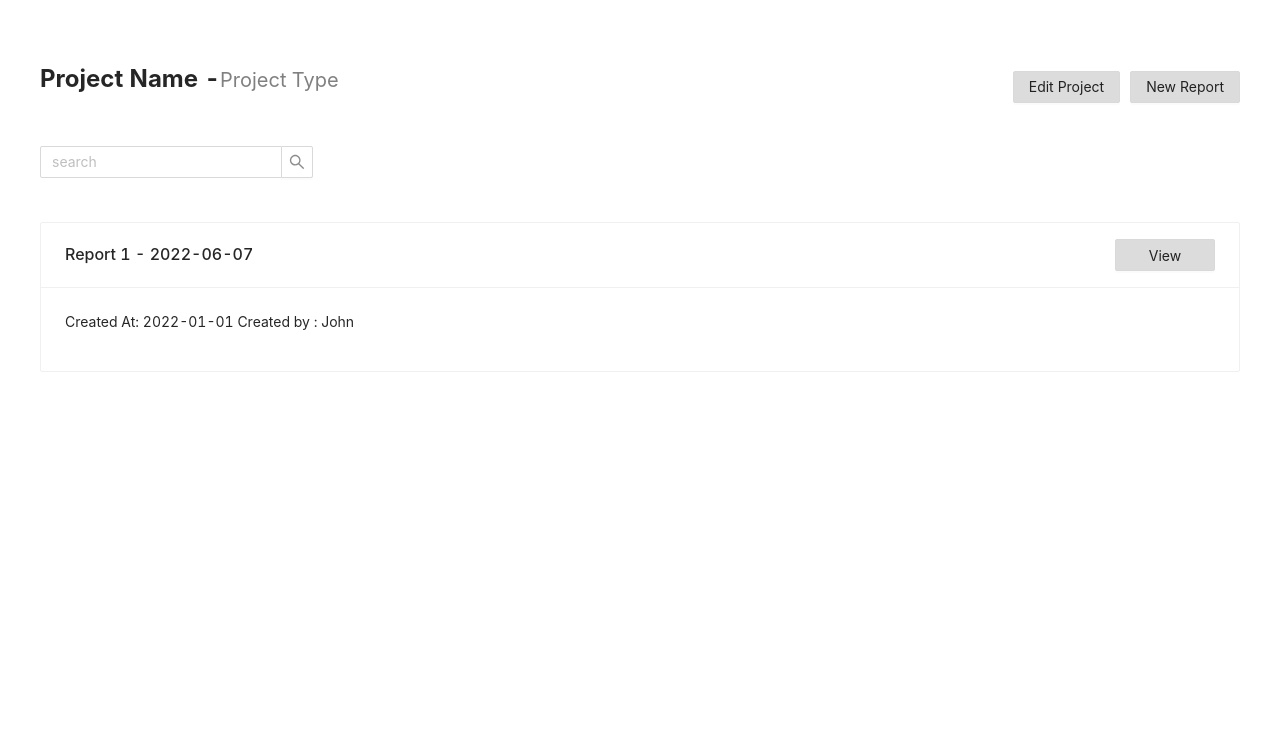
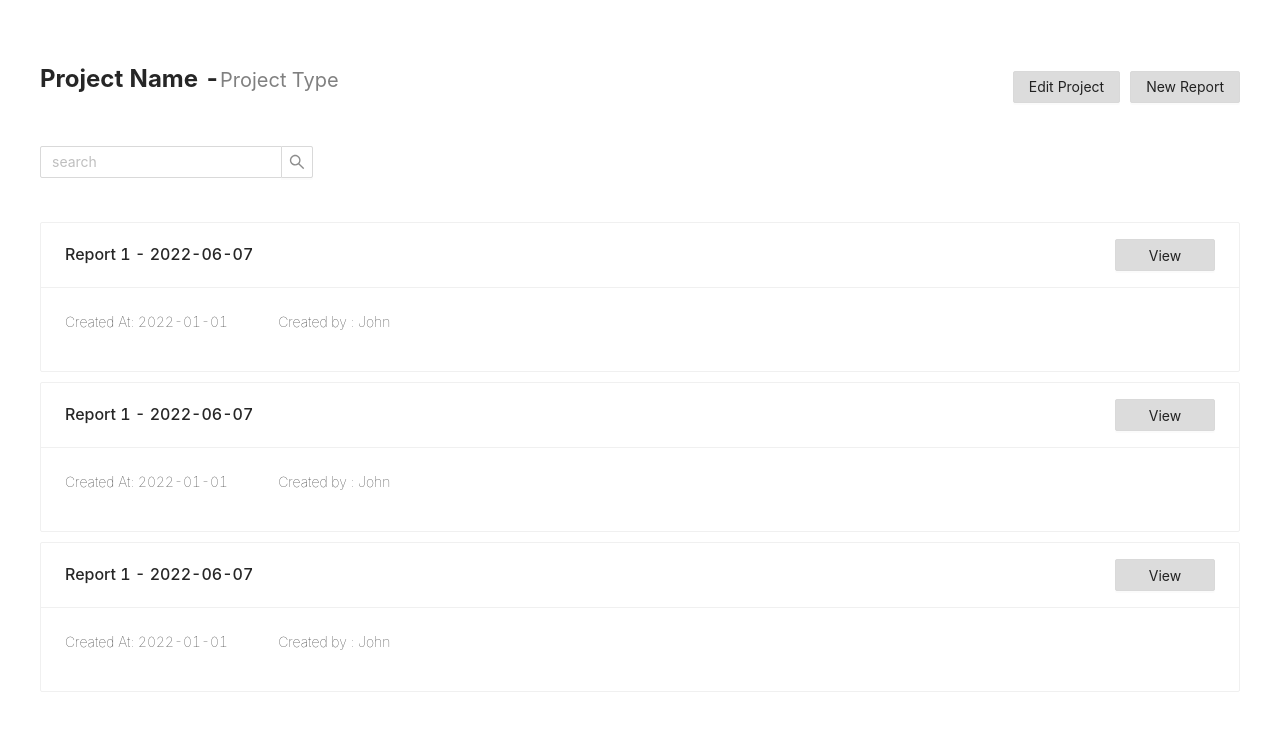
Before and after one commit to umair-zone/carbon-zero, a React (Create React App) app: page /projects/1/reports in a window 1280 px wide. Shown: the top 730 px of the page. Built offline with nearby package versions, Linux system fonts and the light colour scheme.

Commit message:
commit005
commit005

```diff
--- a/src/atoms/ProjectCard.jsx
+++ b/src/atoms/ProjectCard.jsx
@@ -1,4 +1,4 @@
-import { Card,Button } from 'antd';
+import { Row,Card,Button } from 'antd';
 import React from 'react';
 
 const ProjectCard = () => {
@@ -20,10 +20,15 @@ const ProjectCard = () => {
             </div>
           }
           style={{
-            width: "100%"
+            width: "100%",
+            marginTop: 10
           }}
           >
-          <p>Created At: 2022-01-01  Created by : John</p>
+          <Row direction="row"
+                  style={{display: 'flex'}}>
+          <p style={{fontWeight:"lighter"}}>Created At: 2022-01-01 </p>
+          <p style={{fontWeight:"lighter",marginLeft:"50px"}}>Created by : John</p>
+          </Row>
         </Card>
               )
 }
--- a/src/atoms/ReportCard.jsx
+++ b/src/atoms/ReportCard.jsx
@@ -1,4 +1,4 @@
-import { Card,Button } from 'antd';
+import {Row,Card,Button } from 'antd';
 import React from 'react';
 
 const ReportCard = () => {
@@ -22,10 +22,14 @@ const ReportCard = () => {
           style={{
             width: "100%",
             marginTop:"10px"
-
           }}
           >
-          <p>Created At: 2022-01-01   Created by : John</p>
+          <Row direction="row"
+          style={{display: 'flex'}}>
+          <p style={{fontWeight:"lighter"}}>Created At: 2022-01-01 </p>
+          <p style={{fontWeight:"lighter",marginLeft:"50px"}}>Created by : John</p>
+          </Row>
+
         </Card>
               )
 }
--- a/src/pages/Projects.jsx
+++ b/src/pages/Projects.jsx
@@ -15,6 +15,8 @@ const Projects = () => {
         <Layout className="layout" style={{backgroundColor:"white"}} >
               <PojectPanel/>
               <ProjectCard/>
+              <ProjectCard/>
+              <ProjectCard/>
         </Layout>
         </div>
     )
--- a/src/pages/Reports.jsx
+++ b/src/pages/Reports.jsx
@@ -17,6 +17,8 @@ const Reports = () => {
         <Layout className="layout" style={{backgroundColor:"white"}} >
               <ReportPanel/>
               <ReportCard/>
+              <ReportCard/>
+              <ReportCard/>
         </Layout>
         </div>
     )
```
